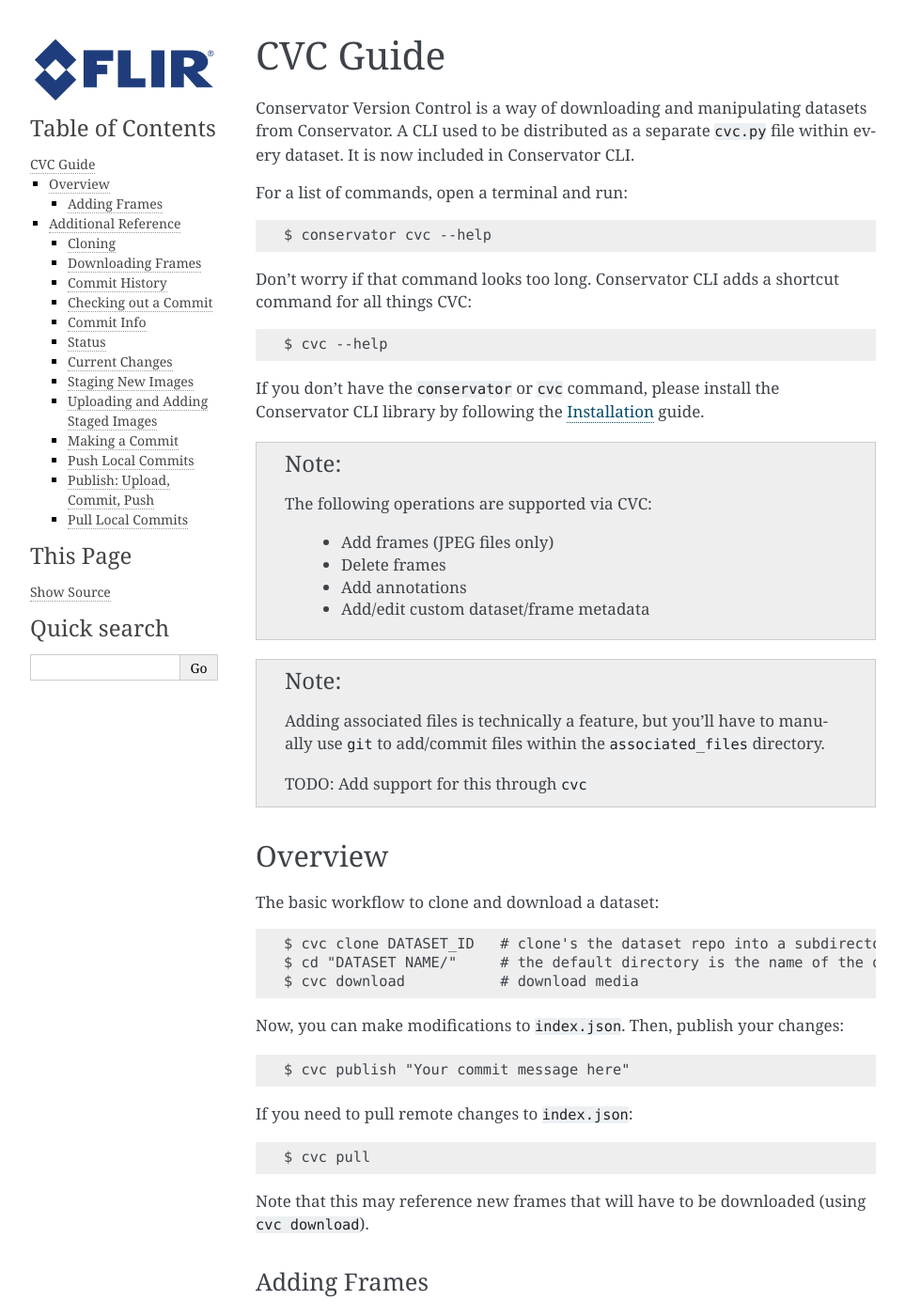
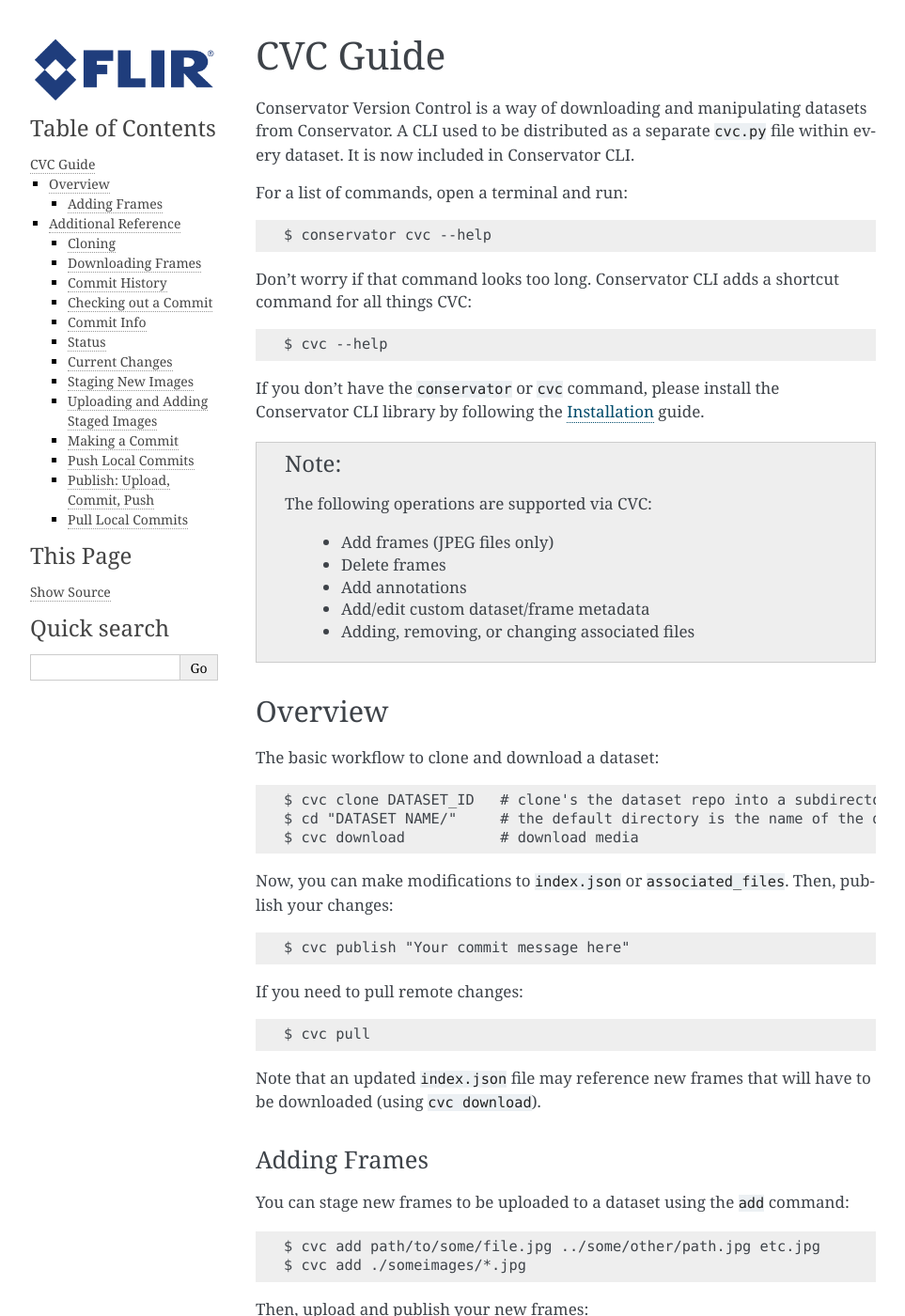
Before and after one commit to FLIR/conservator-cli, a Sphinx documentation site: the page built from docs/usage/cvc_guide.rst, in a window 1280 px wide and 1400 px high. Shown: the whole window at 94% size, without its empty margins (148-1111 px from the left). Built offline with Sphinx 7.4.7, drawn with Linux system fonts in a browser that asks for light colours; some of the changed text lies outside the part shown.

Commit message:
Update cvc to include changes to associated_files (#105)

```diff
--- a/docs/usage/cvc_guide.rst
+++ b/docs/usage/cvc_guide.rst
@@ -24,12 +24,7 @@
     - Delete frames
     - Add annotations
     - Add/edit custom dataset/frame metadata
-
-.. note::
-   Adding associated files is technically a feature, but you'll have to
-   manually use ``git`` to add/commit files within the ``associated_files`` directory.
-
-   TODO: Add support for this through ``cvc``
+    - Adding, removing, or changing associated files
 
 Overview
 --------
@@ -40,15 +35,17 @@
     $ cd "DATASET NAME/"     # the default directory is the name of the dataset
     $ cvc download           # download media
 
-Now, you can make modifications to ``index.json``. Then, publish your changes::
+Now, you can make modifications to ``index.json`` or ``associated_files``. Then,
+publish your changes::
 
     $ cvc publish "Your commit message here"
 
-If you need to pull remote changes to ``index.json``::
+If you need to pull remote changes::
 
     $ cvc pull
 
-Note that this may reference new frames that will have to be downloaded (using ``cvc download``).
+Note that an updated ``index.json`` file may reference new frames that will have
+to be downloaded (using ``cvc download``).
 
 Adding Frames
 ^^^^^^^^^^^^^
@@ -183,11 +180,9 @@
 Current Changes
 ^^^^^^^^^^^^^^^
 
-Show changes in ``index.json`` since last commit::
+Show changes in ``index.json`` and ``associated_files`` since last commit::
 
     $ cvc diff
-
-This does not currently show changes in associated files.
 
 Staging New Images
 ^^^^^^^^^^^^^^^^^^
@@ -216,12 +211,9 @@
 Making a Commit
 ^^^^^^^^^^^^^^^
 
-Commit changes to ``index.json`` with the given commit message::
+Commit changes to ``index.json`` and ``associated_files`` with the given commit message::
 
     $ cvc commit "Your commit message here"
-
-This only commits changes to ``index.json``. Changes to associated files
-are ignored.
 
 
 Push Local Commits
```
Also changed, not shown: 2 other files.
